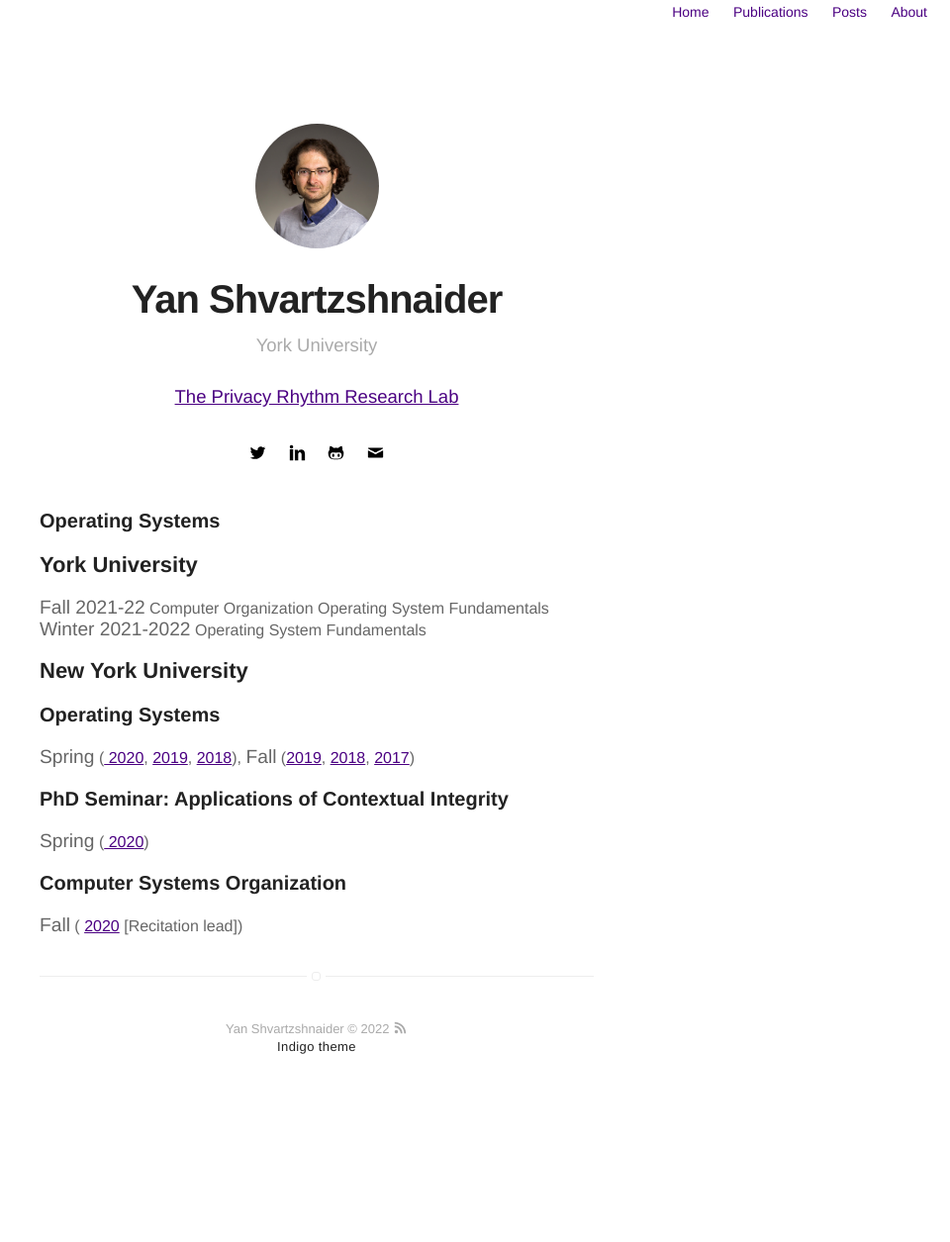
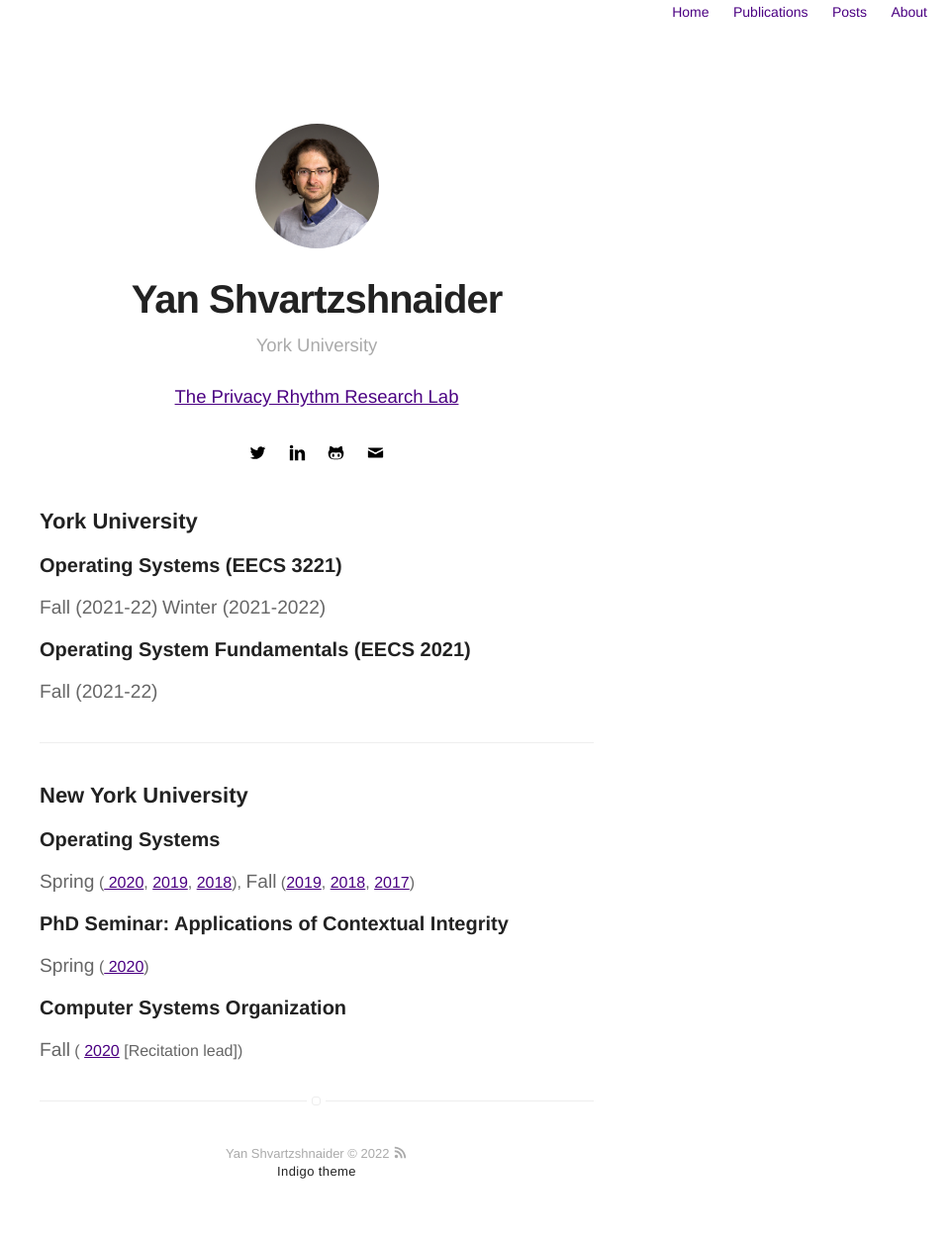
Before and after one commit to yansh/website, a Jekyll site: the page built from teaching.html, in a window 1280 px wide. Shown: the whole page at 99% size, without its empty margins (320-1280 px from the left). Built offline with Jekyll 4.4.1, drawn with Linux system fonts in a browser that asks for light colours; before the commit the page ends 1129 px from its top, so only the background shows below that.

Commit message:
updatinf teaching

```diff
--- a/teaching.html
+++ b/teaching.html
@@ -7,15 +7,14 @@
           <div class="item star">
 
                   <aside><time></time></aside>
-                <h3 class="title">Operating Systems</h3>
 		<h2>York University</h2>
-		<big>Fall 2021-22</big>
-		Computer Organization
-		Operating System Fundamentals
-		<big>Winter 2021-2022</big>
+                <h3 class="title">Operating Systems (EECS 3221)</h3>
+		<big>Fall (2021-22)</big>
+		<big>Winter (2021-2022)</big>
 
-		Operating System Fundamentals
-
+		<h3 class="title">Operating System Fundamentals (EECS 2021)</h3>
+	        <big>Fall (2021-22)</big>
+		<hr/>
 		<h2>New York University</h2>
 		<h3 class="title">Operating Systems</h3>
                 <big>Spring</big>
```
